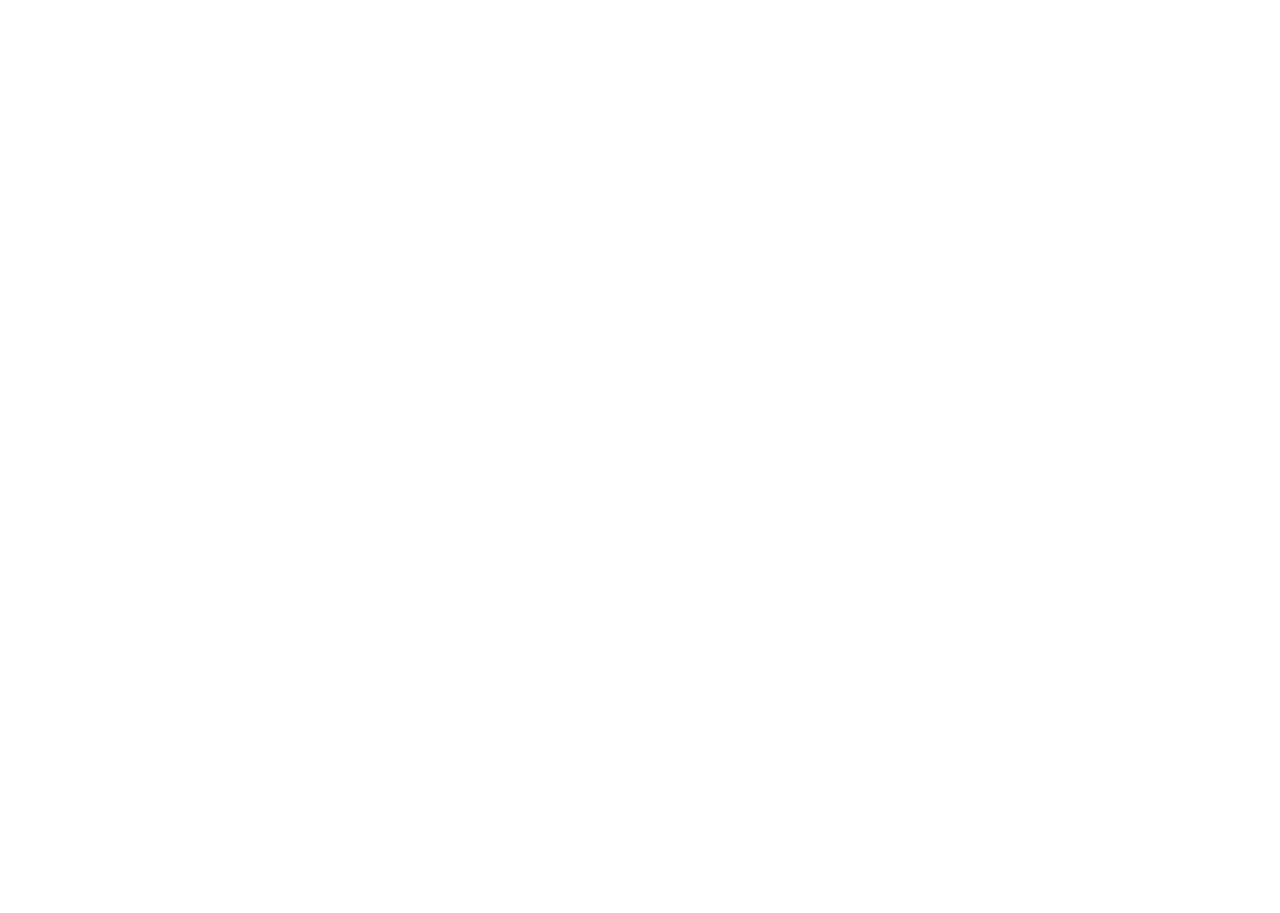
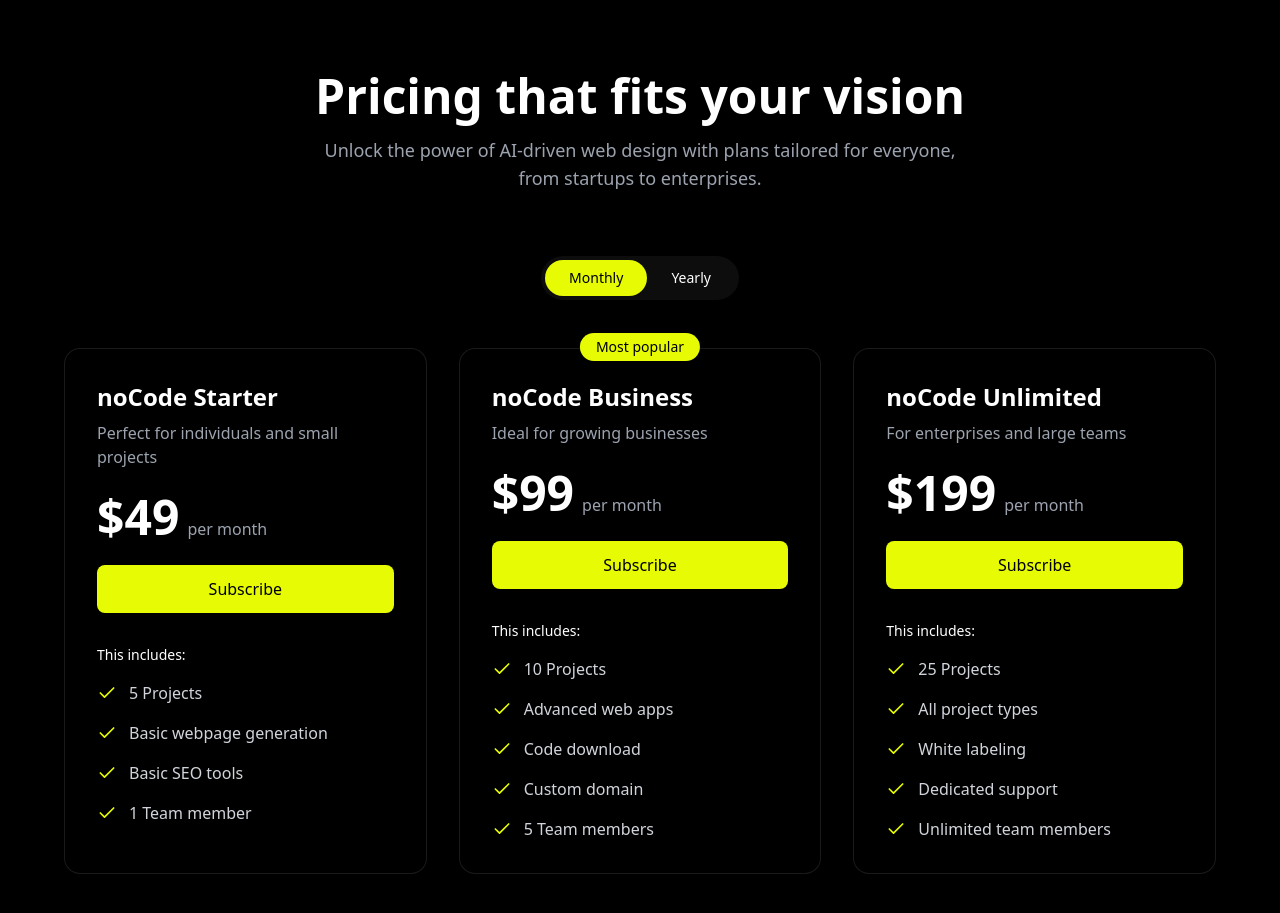
Before and after one commit to Nikhil-Kumar-02/noCode-Hub, a React (Vite) app in the folder Client/: page / in a window 1280 px wide. Shown: the part 2920-3833 px from the top of the page. Before the commit the page ends 2912 px from the top, so only its background shows below. Built offline with nearby package versions, Linux system fonts and the light colour scheme.

Commit message:
Testimonials created

```diff
--- a/Client/src/components/homePage/Home.jsx
+++ b/Client/src/components/homePage/Home.jsx
@@ -4,6 +4,7 @@
 import FeatureSection from './FeatureSection'
 import Steps from './Steps';
 import Testimonial from './Testimonial';
+import PriceCards from './PriceCards';
 
 export default function Home() {
   return (
@@ -13,6 +14,7 @@
       <FeatureSection/>
       <Steps/>
       <Testimonial/>
+      <PriceCards/>
     </div>
   );
 }
--- /dev/null
+++ b/Client/src/components/homePage/PriceCards.jsx
@@ -0,0 +1,157 @@
+
+import React, { useState } from 'react';
+import { motion } from 'framer-motion';
+import { Check } from 'lucide-react';
+
+const PricingCard = ({ plan, isPopular, features, price, description }) => (
+  <motion.div
+    initial={{ opacity: 0, y: 20 }}
+    animate={{ opacity: 1, y: 0 }}
+    transition={{ duration: 0.8 }}
+    className="relative group"
+  >
+    <div className="absolute -inset-0.5 rounded-2xl bg-gradient-to-r from-[#e6fb04]/20 to-transparent opacity-0 group-hover:opacity-100 transition-opacity duration-500 blur" />
+    <div className="relative flex flex-col h-full p-8 rounded-2xl bg-black/40 border border-white/10 backdrop-blur-sm hover:bg-black/60 transition-colors">
+      {isPopular && (
+        <div className="absolute -top-4 left-1/2 -translate-x-1/2 px-4 py-1 bg-[#e6fb04] text-black text-sm font-medium rounded-full">
+          Most popular
+        </div>
+      )}
+
+      <h3 className="text-2xl font-bold text-white mb-2">{plan}</h3>
+      <p className="text-gray-400 mb-6">{description}</p>
+
+      <div className="mb-6">
+        <span className="text-5xl font-bold text-white">${price}</span>
+        <span className="text-gray-400 ml-2">per month</span>
+      </div>
+
+      <motion.button
+        whileHover={{ scale: 1.02 }}
+        whileTap={{ scale: 0.98 }}
+        className="w-full py-3 px-6 mb-8 rounded-lg bg-[#e6fb04] text-black font-medium hover:bg-[#e6fb04]/90 transition-colors"
+      >
+        Subscribe
+      </motion.button>
+
+      <div className="space-y-4">
+        <p className="text-sm text-white font-medium">This includes:</p>
+        {features.map((feature, index) => (
+          <div key={index} className="flex items-center text-gray-300">
+            <Check className="w-5 h-5 mr-3 text-[#e6fb04]" />
+            <span>{feature}</span>
+          </div>
+        ))}
+      </div>
+    </div>
+  </motion.div>
+);
+
+export default function PriceCards() {
+  const [billingCycle, setBillingCycle] = useState('monthly');
+
+  const plans = [
+    {
+      plan: "noCode Starter",
+      description: "Perfect for individuals and small projects",
+      price: "49",
+      features: [
+        "5 Projects",
+        "Basic webpage generation",
+        "Basic SEO tools",
+        "1 Team member"
+      ]
+    },
+    {
+      plan: "noCode Business",
+      description: "Ideal for growing businesses",
+      price: "99",
+      isPopular: true,
+      features: [
+        "10 Projects",
+        "Advanced web apps",
+        "Code download",
+        "Custom domain",
+        "5 Team members"
+      ]
+    },
+    {
+      plan: "noCode Unlimited",
+      description: "For enterprises and large teams",
+      price: "199",
+      features: [
+        "25 Projects",
+        "All project types",
+        "White labeling",
+        "Dedicated support",
+        "Unlimited team members"
+      ]
+    }
+  ];
+
+  return (
+    <section className="min-h-screen bg-black py-20 px-4">
+      <div className="max-w-6xl mx-auto">
+        <motion.div
+          initial={{ opacity: 0, y: 20 }}
+          animate={{ opacity: 1, y: 0 }}
+          transition={{ duration: 0.8 }}
+          className="text-center mb-16"
+        >
+          <motion.div
+            initial={{ opacity: 0, scale: 0.95 }}
+            animate={{ opacity: 1, scale: 1 }}
+            transition={{ duration: 1, delay: 0.2 }}
+            className="inline-block"
+          >
+            <h2 className="text-4xl md:text-5xl font-bold text-white mb-4">
+              Pricing that fits your vision
+            </h2>
+          </motion.div>
+          <motion.p
+            initial={{ opacity: 0 }}
+            animate={{ opacity: 1 }}
+            transition={{ duration: 1, delay: 0.4 }}
+            className="text-gray-400 text-lg max-w-2xl mx-auto"
+          >
+            Unlock the power of AI-driven web design with plans tailored for everyone, from startups to enterprises.
+          </motion.p>
+        </motion.div>
+
+        <div className="flex justify-center mb-12">
+          <div className="bg-white/5 rounded-full p-1 backdrop-blur-sm">
+            <button
+              className={`px-6 py-2 rounded-full text-sm font-medium transition-colors ${
+                billingCycle === 'monthly'
+                  ? 'bg-[#e6fb04] text-black'
+                  : 'text-white hover:text-[#e6fb04]'
+              }`}
+              onClick={() => setBillingCycle('monthly')}
+            >
+              Monthly
+            </button>
+            <button
+              className={`px-6 py-2 rounded-full text-sm font-medium transition-colors ${
+                billingCycle === 'yearly'
+                  ? 'bg-[#e6fb04] text-black'
+                  : 'text-white hover:text-[#e6fb04]'
+              }`}
+              onClick={() => setBillingCycle('yearly')}
+            >
+              Yearly
+            </button>
+          </div>
+        </div>
+
+        <div className="grid md:grid-cols-2 lg:grid-cols-3 gap-8">
+          {plans.map((plan, index) => (
+            <PricingCard
+              key={index}
+              {...plan}
+            />
+          ))}
+        </div>
+      </div>
+    </section>
+  );
+}
```
